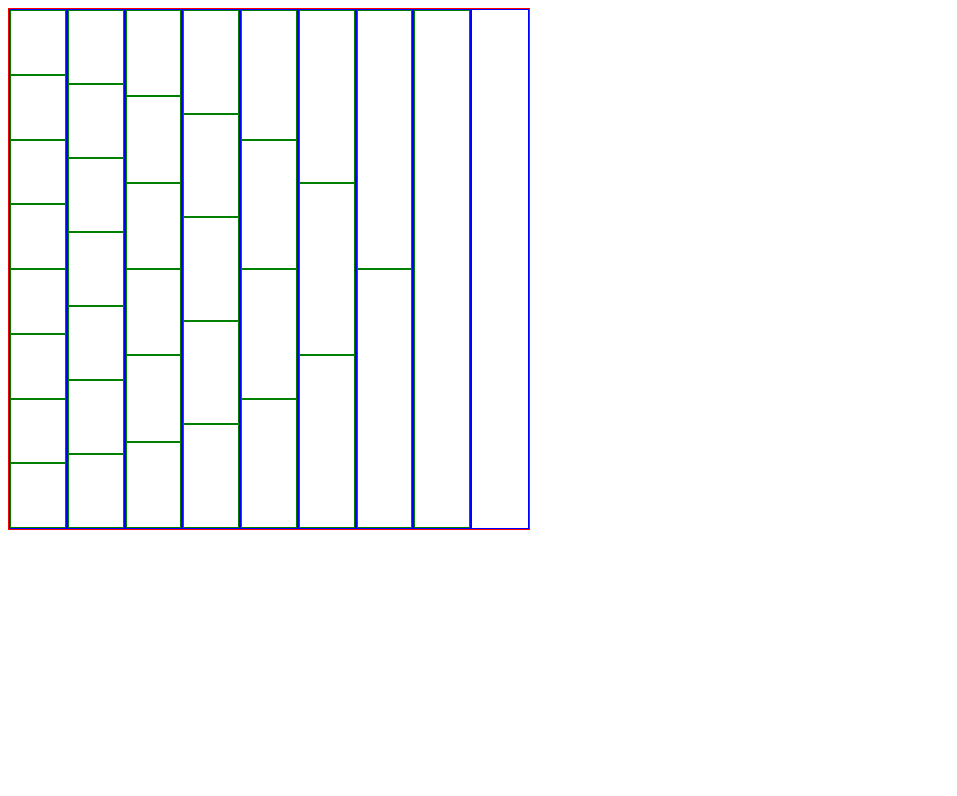
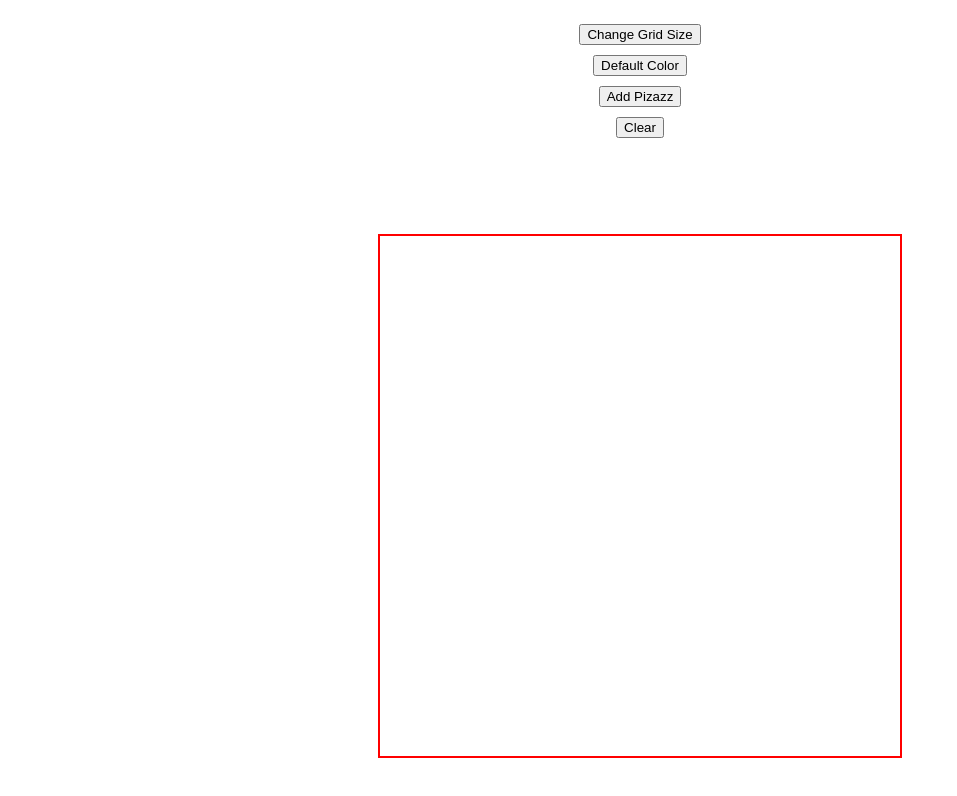
Before and after one commit to kellerperry/etch_a_sketch, a plain HTML site: page index.html in a window 1280 px wide. Shown: the whole page, without its empty margins (0-957 px from the left). Drawn offline with Linux system fonts and the light colour scheme.

Commit message:
Add user input button and grid size functionality Remove debugging grid colors Add Clear button and functionality

```diff
--- a/index.html
+++ b/index.html
@@ -7,7 +7,14 @@
     <link rel="stylesheet" href="styles.css">
 </head>
 <body>
-    <div id="container"></div>
+    <div id="options-div">
+        <button id="gridSizeBtn">Change Grid Size</button>
+        <button id="changeColor">Default Color</button>
+        <button id="pizazz">Add Pizazz</button>
+        <button id="clearBtn">Clear</button>
+    </div>
+
+    <div id="grid"></div>
 
     <script src="script.js"></script>
 </body>
--- a/script.js
+++ b/script.js
@@ -1,23 +1,77 @@
-let container = document.querySelector('#container');
+const grid = document.querySelector('#grid');
+const clearBtn = document.querySelector('#clearBtn')
 
-// For 1 to N
-//   Add row div
-//   For 1 to N
-//     Add col div to row
-//   Append row div
-
-let userInput = 8;
+let gridSizeBtn = document.querySelector('#gridSizeBtn');
 
 
-for(let i = 0; i <= userInput; i++) {
-    let sketchRow = document.createElement('div');
-    sketchRow.id = "row";
+let gridSize = 16;
 
-    for(let j = userInput; j > i; j--) {
-            let sketchCol = document.createElement('div');
-            sketchCol.id = "column";
+gridSizeBtn.addEventListener('click', getUserInput)
 
-            sketchRow.appendChild(sketchCol);
-        }
-    container.appendChild(sketchRow);
+function getUserInput () {
+    let userInput = prompt('Enter a value between 1 and 100');
+    if(userInput === null) {
+        return;
+    }
+    while(userInput < 1 || userInput > 100) {
+        userInput = prompt('Enter a value between 1 and 100');
+    }
+    gridSize = userInput;
+    reloadGrid();
 }
+
+clearBtn.onclick = () => reloadGrid();
+
+
+function setGrid(size) {
+    for(let i = 0; i <= size; i++) {
+        let createRowDiv = document.createElement('div');
+        createRowDiv.id = "row";
+
+        for(let j = 0; j <= size; j++) {
+                let gridSquare = document.createElement('div');
+                gridSquare.id = "column";
+                gridSquare.className = "columns";
+                gridSquare.addEventListener('mouseover', addPizzazz);
+                gridSquare.addEventListener('mousedown', changeColor);
+                createRowDiv.appendChild(gridSquare);
+            }
+        grid.appendChild(createRowDiv);
+    }
+}
+
+
+let sketchRow = document.getElementById('row');
+let sketchColumn = document.querySelectorAll('.columns');
+
+// sketchColumn.forEach((element) => {
+//     element.addEventListener('mousedown', (event) => {
+//         event.target.style.backgroundColor = 'black';
+//     })
+// });
+
+function changeColor (e) {
+    e.target.style.backgroundColor = 'black';
+}
+
+function addPizzazz (e) {
+    let r = Math.floor(Math.random() * 256);
+    let g = Math.floor(Math.random() * 256);
+    let b = Math.floor(Math.random() * 256);
+    e.target.style.backgroundColor = `rgb(${r}, ${g}, ${b})`;
+}
+
+function reloadGrid() {
+    clearGrid()
+    setGrid(gridSize);
+}
+
+function clearGrid() {
+    grid.innerHTML = '';
+}
+
+
+
+window.onload = () => {
+    setGrid(gridSize);
+}
--- a/styles.css
+++ b/styles.css
@@ -1,19 +1,33 @@
-#container {
+#grid {
     width: 520px;
     height: 520px;
-    border: 1px red solid;
+    border: 2px red solid;
     display: flex;
+    margin: auto;
+    margin-top: 5rem;
 
 }
 
+#options-div {
+    display: flex;
+    flex-direction: column;
+    align-items: center;
+    padding: 1rem;
+    gap: 10px;
+}
+
+#gridSizeBtn {
+    margin: auto;
+}
+
 #row {
-    border: 1px blue solid;
+    /* border: 1px blue solid; */
     display: flex;
     flex-direction: column;
     flex: 1;
 }
 
 #column {
-    border: 1px green solid;
+    /* border: 1px green solid; */
     flex: 1;
 }
```
